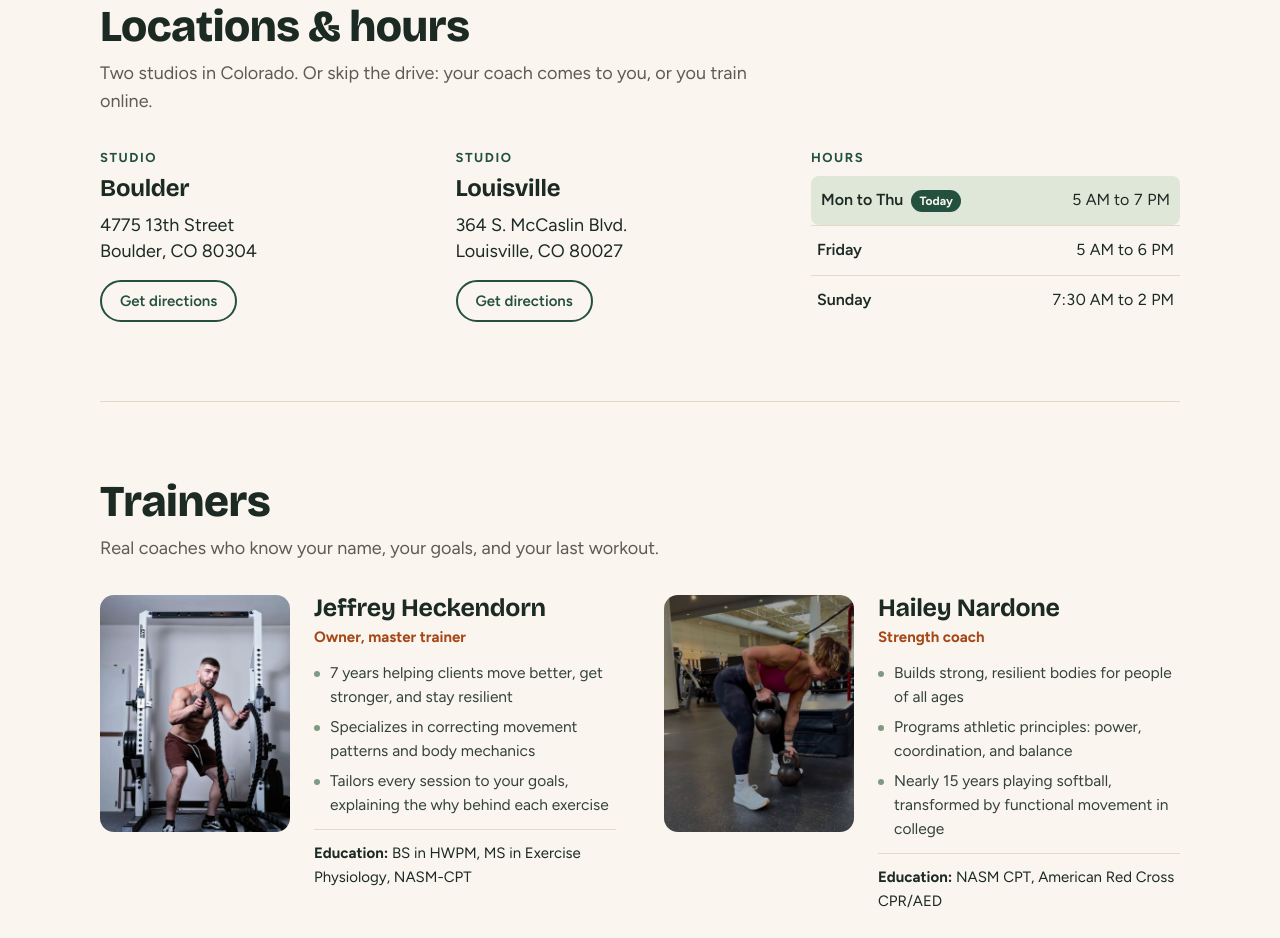
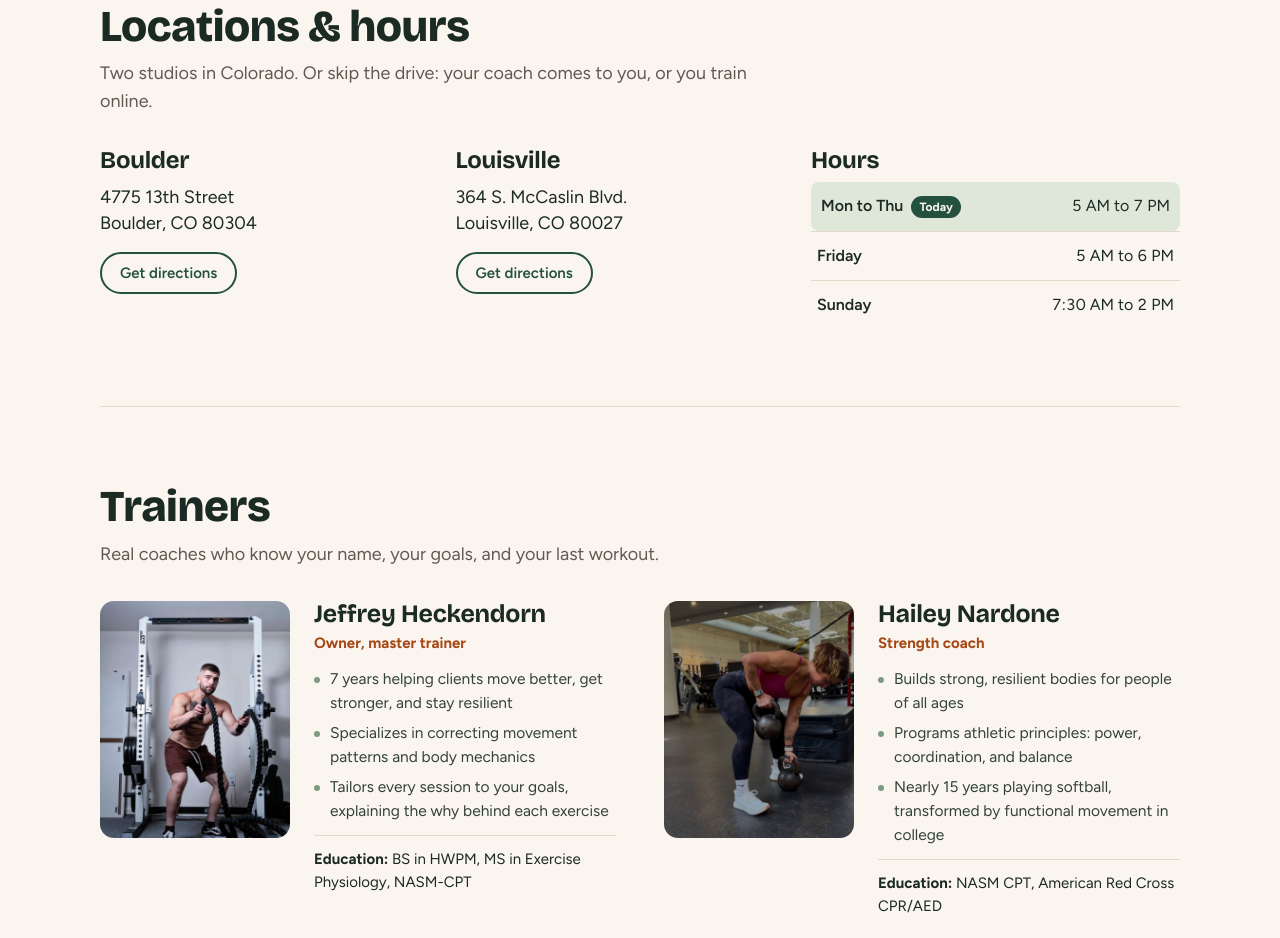
Before and after one commit to DMG159/Jeffrey_website, a plain HTML site: page index.html in a window 1280 px wide. Shown: the part 1816-2754 px from the top of the page. Drawn offline with nearby package versions, Linux system fonts and the light colour scheme.

Commit message:
Remove the Studio labels above the addresses
Co-Authored-By: Claude Fable 5.2 <noreply@anthropic.com>
Claude-Session: https://claude.ai/code/session_01D2PD2ReXdY79AuHGU1M4oe

```diff
--- a/index.html
+++ b/index.html
@@ -134,8 +134,8 @@ tr:last-child td{border-bottom:0}
 /* locations */
 .loc-grid{display:grid;grid-template-columns:1fr 1fr 1.2fr;gap:32px 48px}
 .loc h3{font-size:24px;font-weight:700}
-.loc .tag{font-size:13px;font-weight:700;letter-spacing:.12em;text-transform:uppercase;color:var(--pine);margin-bottom:8px}
 .loc address{font-style:normal;font-size:18px;margin:10px 0 16px;line-height:1.45}
+.hours{margin-top:8px}
 .hours td{padding:12px 6px}
 .hours tr:first-child td{padding-top:4px}
 .hours tr.today:first-child td{padding-top:12px}
@@ -420,19 +420,17 @@ footer a:hover{color:#fff}
     </div>
     <div class="loc-grid">
       <div class="loc">
-        <p class="tag">Studio</p>
         <h3>Boulder</h3>
         <address>4775 13th Street<br>Boulder, CO 80304</address>
         <a class="btn btn-outline btn-sm" href="https://www.google.com/maps/search/?api=1&amp;query=4775%2013th%20Street%2C%20Boulder%2C%20CO%2080304" target="_blank" rel="noopener">Get directions<span class="sr"> to the Boulder studio</span></a>
       </div>
       <div class="loc">
-        <p class="tag">Studio</p>
         <h3>Louisville</h3>
         <address>364 S. McCaslin Blvd.<br>Louisville, CO 80027</address>
         <a class="btn btn-outline btn-sm" href="https://www.google.com/maps/search/?api=1&amp;query=364%20S.%20McCaslin%20Blvd.%2C%20Louisville%2C%20CO%2080027" target="_blank" rel="noopener">Get directions<span class="sr"> to the Louisville studio</span></a>
       </div>
       <div class="loc hours-panel" id="hours">
-        <p class="tag">Hours</p>
+        <h3>Hours</h3>
         <table class="hours">
           <tbody>
             <tr data-days="Monday Tuesday Wednesday Thursday"><td>Mon to Thu<span class="today-badge">Today</span></td><td>5 AM to 7 PM</td></tr>
```
